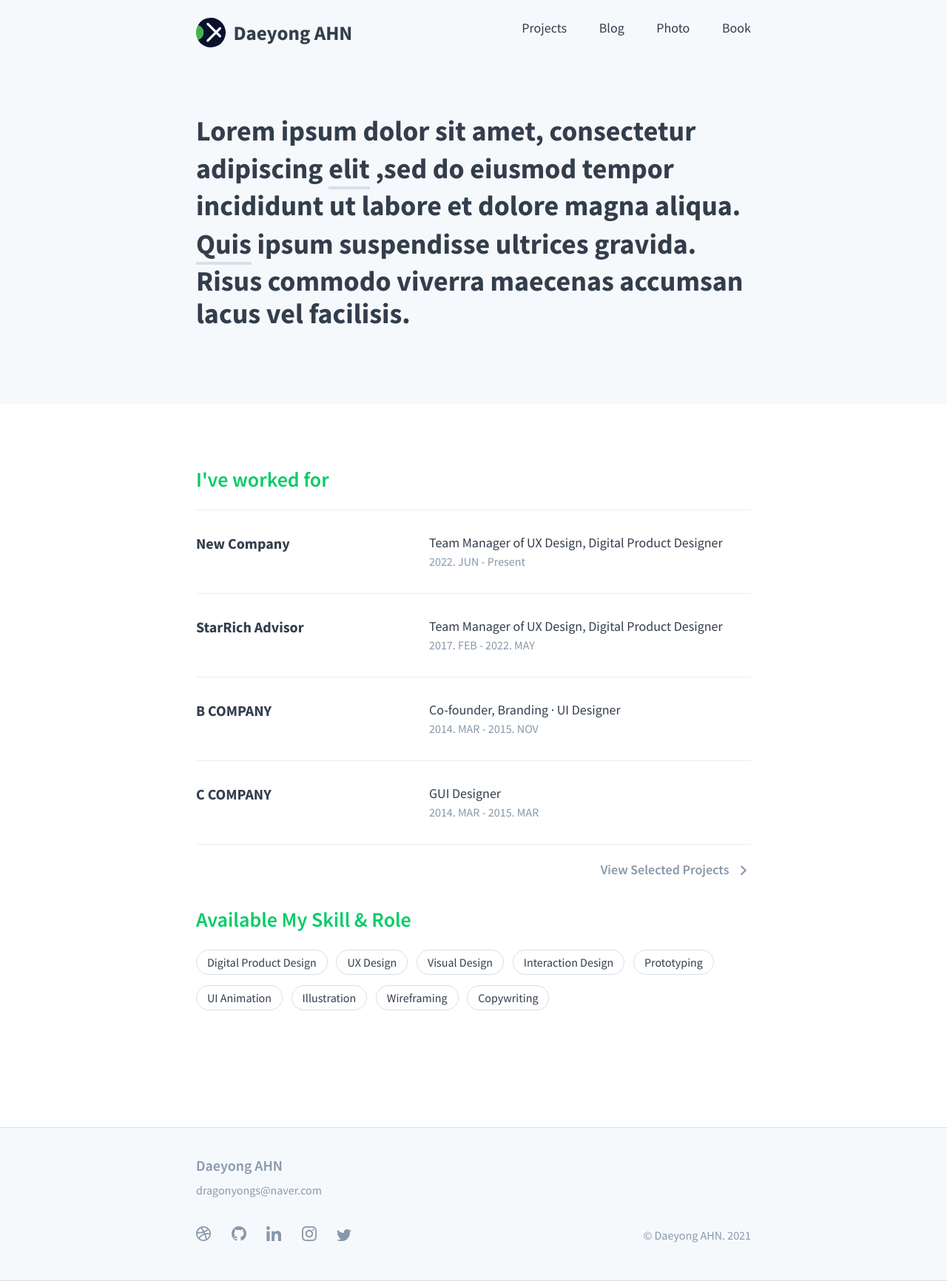
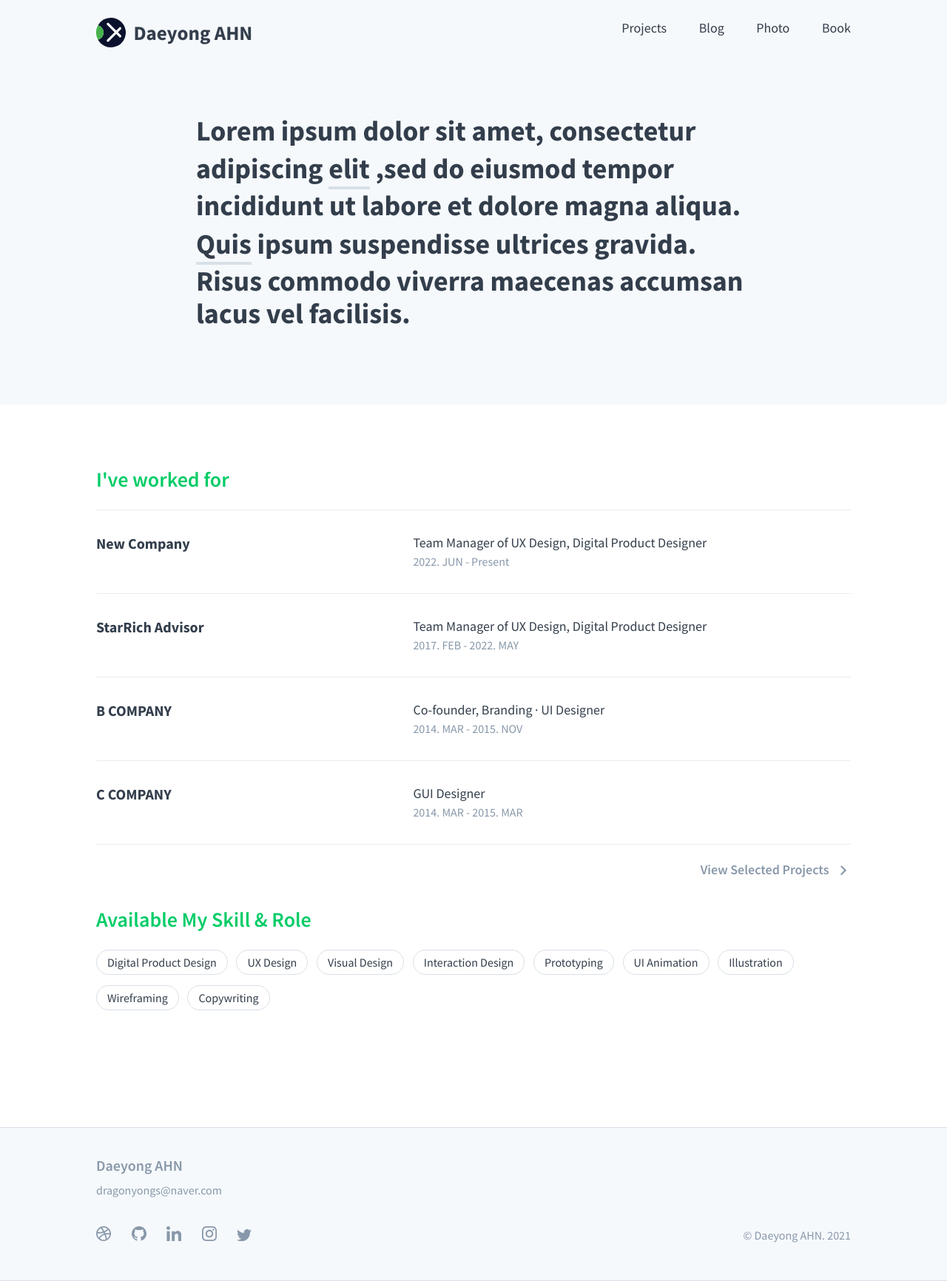
Before and after one commit to dragonyongs/daeyong.github.io, a Jekyll site: the page built from index.md, in a window 1280 px wide. Shown: the whole page at 74% size. Built offline with Jekyll 4.4.1, drawn with Linux system fonts in a browser that asks for light colours.

Commit message:
Update _layout.scss

```diff
--- a/_sass/_layout.scss
+++ b/_sass/_layout.scss
@@ -16,7 +16,7 @@ main,
 footer>.footer_wrap,
 .nav-container {
   margin: 0 auto;
-  max-width: 750px; //1020px
+  max-width: 1020px; //750px
   width: 80%;
     @media (max-width: $break-small) {
         width: 88%;
```
